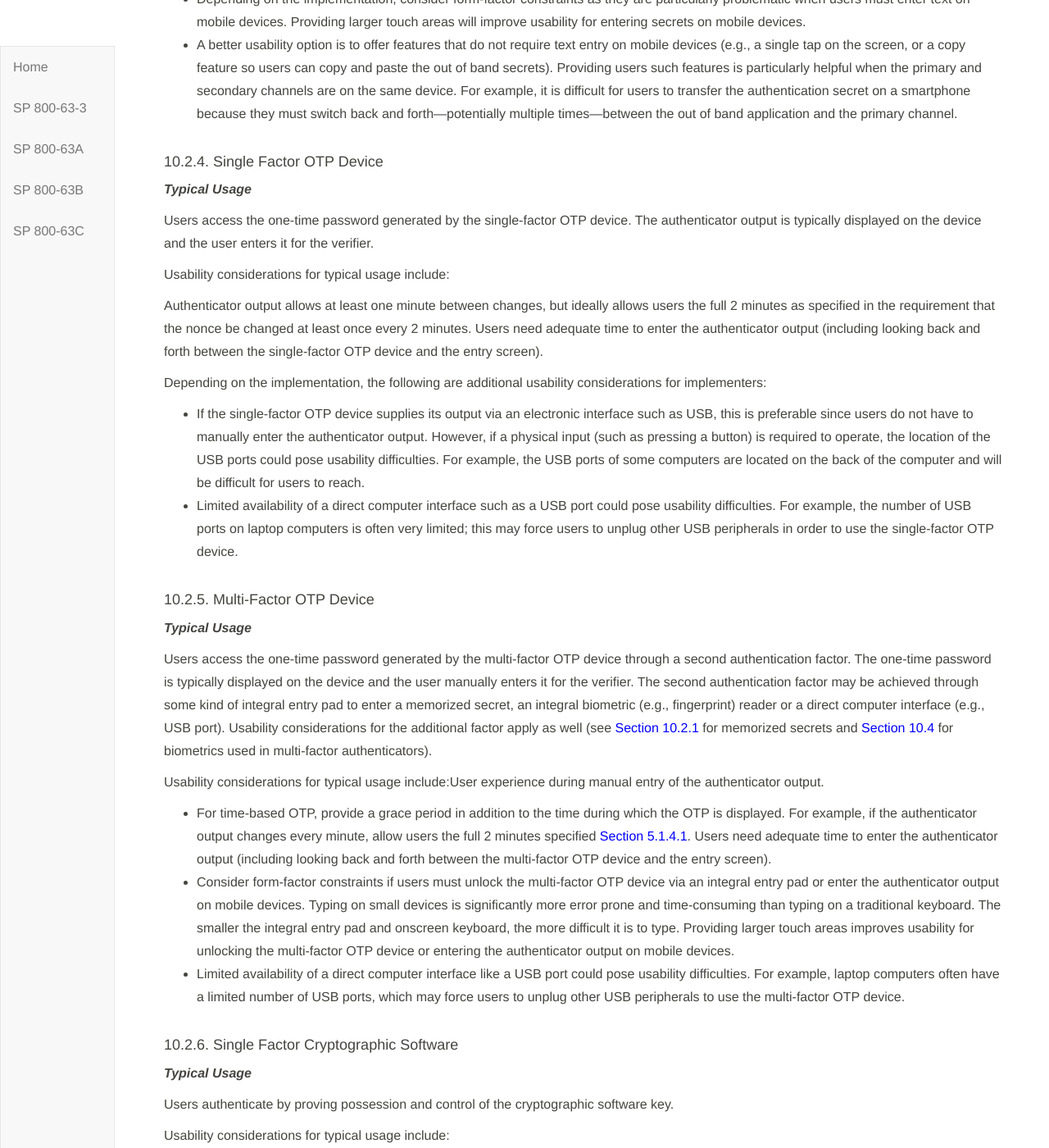
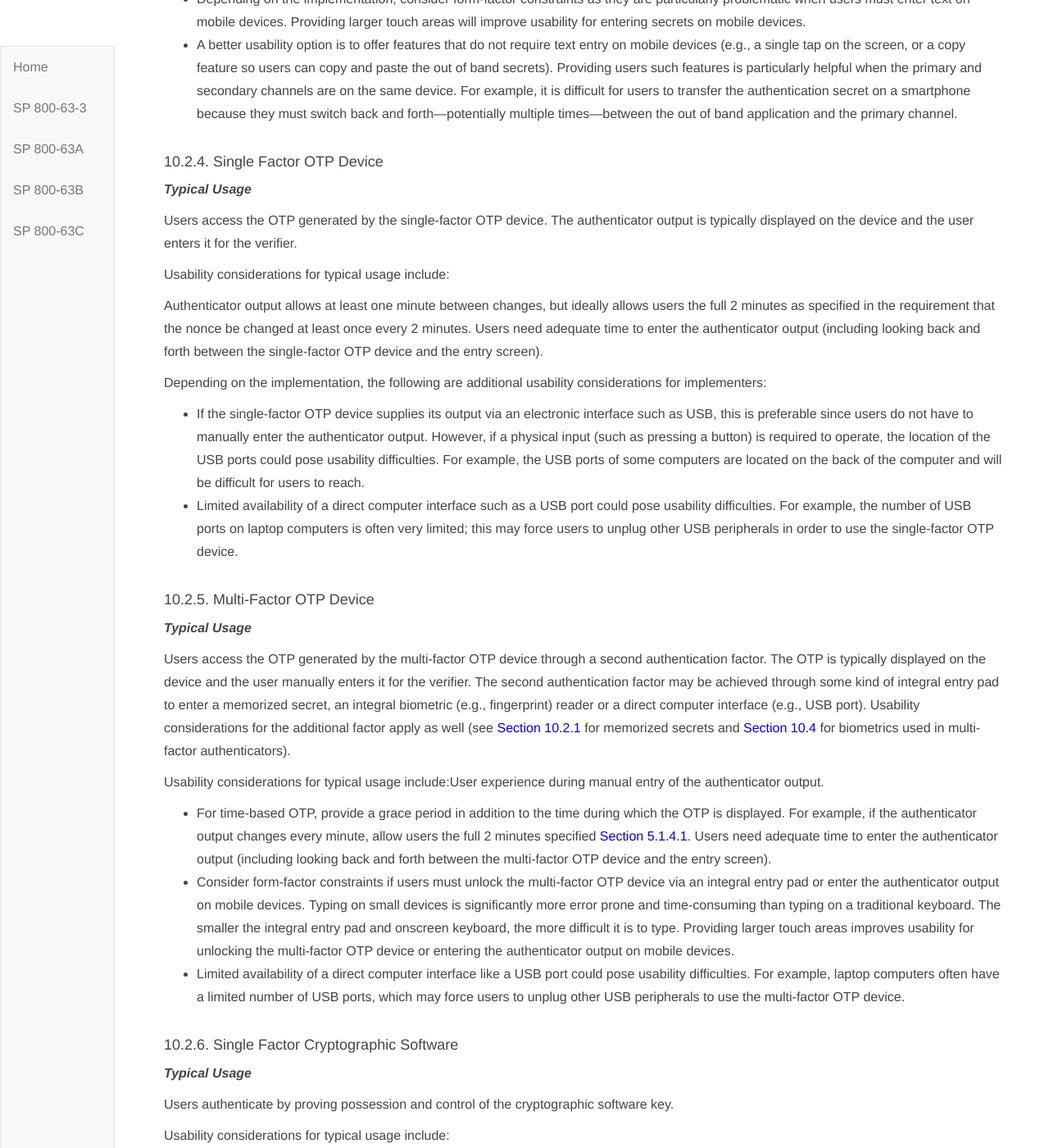
Before and after one commit to usnistgov/800-63-3, a Jekyll site: the page built from sp800-63b/sec10_usability.md, in a window 1280 px wide and 1400 px high, scrolled down 4239 px. Shown: the whole window at 82% size. Built offline with Jekyll 4.4.1, drawn with Linux system fonts in a browser that asks for light colours; our own code applies the rules of GitHub Pages for plain Markdown files.

Commit message:
Update sec10_usability.md

```diff
--- a/sp800-63b/sec10_usability.md
+++ b/sp800-63b/sec10_usability.md
@@ -130,7 +130,7 @@ Usability considerations for typical usage:
 #### 10.2.4. Single Factor OTP Device
 **_Typical Usage_**
 
-Users access the one-time password generated by the single-factor OTP device. The authenticator output is typically displayed on the device and the user enters it for the verifier.
+Users access the OTP generated by the single-factor OTP device. The authenticator output is typically displayed on the device and the user enters it for the verifier.
 
 Usability considerations for typical usage include:
 
@@ -144,7 +144,7 @@ Depending on the implementation, the following are additional usability consider
 #### 10.2.5. Multi-Factor OTP Device
 **_Typical Usage_**
 
-Users access the one-time password generated by the multi-factor OTP device through a second authentication factor. The one-time password is typically displayed on the device and the user manually enters it for the verifier. The second authentication factor may be achieved through some kind of integral entry pad to enter a memorized secret, an integral biometric (e.g., fingerprint) reader or a direct computer interface (e.g., USB port). Usability considerations for the additional factor apply as well (see [Section 10.2.1](#memorizedsecrets) for memorized secrets and [Section 10.4](#biomusability) for biometrics used in multi-factor authenticators).
+Users access the OTP generated by the multi-factor OTP device through a second authentication factor. The OTP is typically displayed on the device and the user manually enters it for the verifier. The second authentication factor may be achieved through some kind of integral entry pad to enter a memorized secret, an integral biometric (e.g., fingerprint) reader or a direct computer interface (e.g., USB port). Usability considerations for the additional factor apply as well (see [Section 10.2.1](#memorizedsecrets) for memorized secrets and [Section 10.4](#biomusability) for biometrics used in multi-factor authenticators).
 
 Usability considerations for typical usage include:User experience during manual entry of the authenticator output.
 
```
